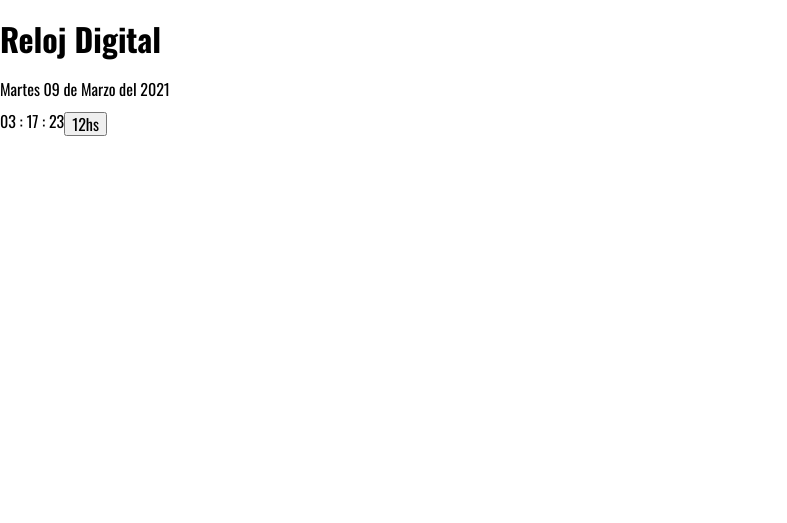
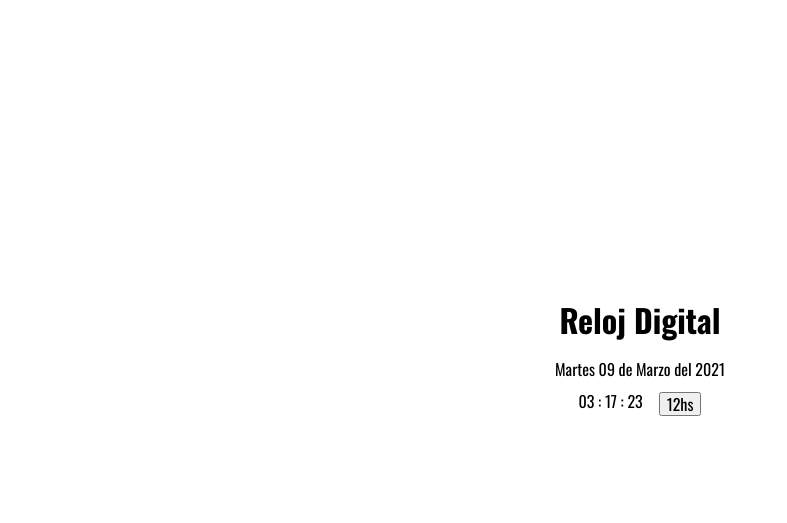
Before and after one commit to freefrozztea/AnalogWatch, a plain HTML site: page index.html in a window 1280 px wide. Shown: the whole page, without its empty margins (0-787 px from the left). Drawn offline with nearby package versions, Linux system fonts and the light colour scheme.

Commit message:
design part1

```diff
--- a/css/styles.css
+++ b/css/styles.css
@@ -6,9 +6,24 @@ body{
     scroll-behavior: smooth;
 }
 
+.container{
+    display: flex;
+    flex-direction: column;
+    justify-content: center;
+    align-items: center;
+    text-align: center;
+    width: 100%;
+    height: 50rem;
+}
+
+.container h1{
+    text-align: center;
+}
+
 .reloj{
     display: flex;
     flex-direction: column;
+    align-items: center;
     height: 10rem;
     width: 50%;
 }
@@ -24,9 +39,11 @@ body{
 
 .horaActual{
     height: 2rem;
+    margin-right: 0.5rem;
 }
 
 .opcion{
+    margin-left: 0.5rem;
     height: 2rem;
 }
 
@@ -38,4 +55,5 @@ body{
 .ampm.doce{
     display: block;
     height: 2rem;
+    width: 5vw;
 }
--- a/index.html
+++ b/index.html
@@ -10,6 +10,7 @@
     <link rel="stylesheet" href="./css/styles.css">
 </head>
 <body>
+    <div class="container">
         <h1>Reloj Digital</h1>
         <div class="reloj">
             <div class="fecha">
@@ -25,6 +26,7 @@
                 </div>
             </div>
         </div>
+    </div>
 
     <script src="./js/obtenerTiempo.js"></script>
 </body>
```
Lines whose indentation alone changed are shown as unchanged.
